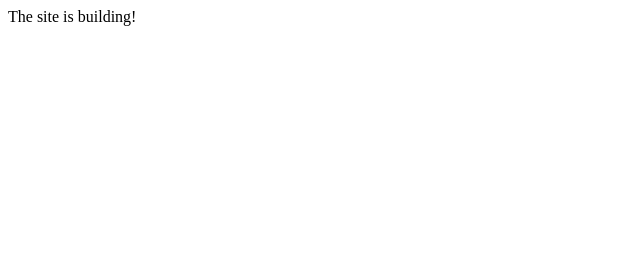
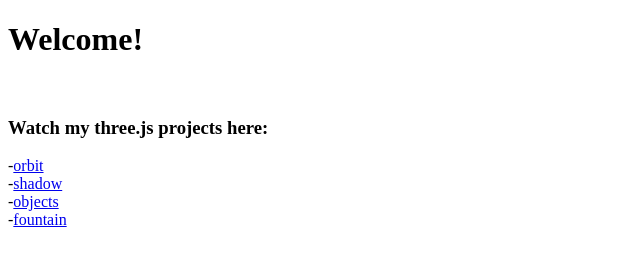
Before and after one commit to UndefinedCpp/undefinedcpp.github.io, a plain HTML site: page index.html in a window 1280 px wide. Shown: the whole page, without its empty margins (0-640 px from the left). Drawn offline with Linux system fonts and the light colour scheme.

Commit message:
Update index.html

```diff
--- a/index.html
+++ b/index.html
@@ -1,5 +1,14 @@
 <!Doctype html>
 <html>
-The site is building!
+<h1>
+  Welcome!
+  </h1><br>
+  <h3>
+    Watch my three.js projects here:
+  </h3>
+  -<a href="threejs/orbit">orbit</a><br>
+  -<a href="threejs/shadow">shadow</a><br>
+  -<a href="threejs/objects">objects</a><br>
+  -<a href="threejs/fountain">fountain</a><br>
 </html>
 <!-- Hack Games Recource at 'resource/games' -->
```
